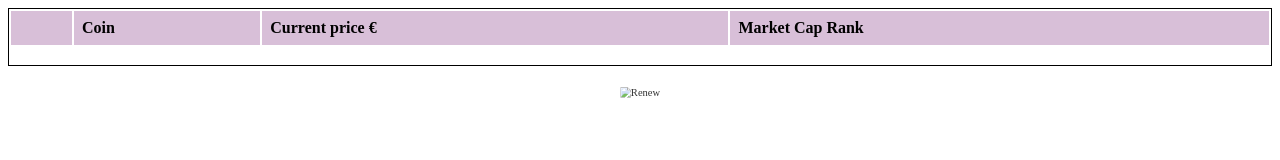
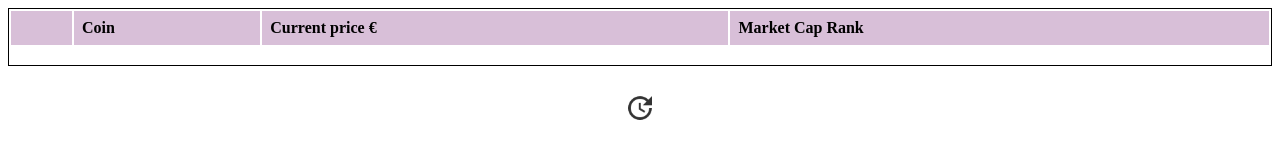
Before and after one commit to jarno-severi/cardano, a plain HTML site: page index.html in a window 1280 px wide. Drawn offline with Linux system fonts and the light colour scheme; the site is published under a folder, as on GitHub Pages, so addresses that start at the root find nothing; no server answers.

Commit message:
added . to img path

```diff
--- a/index.html
+++ b/index.html
@@ -25,7 +25,7 @@
     <br />
     <div id="get">
       <img
-        src="/images/update-24p/2x/outline_update_black_24dp.png"
+        src="./images/update-24p/2x/outline_update_black_24dp.png"
         alt="Renew"
       />
     </div>
```
